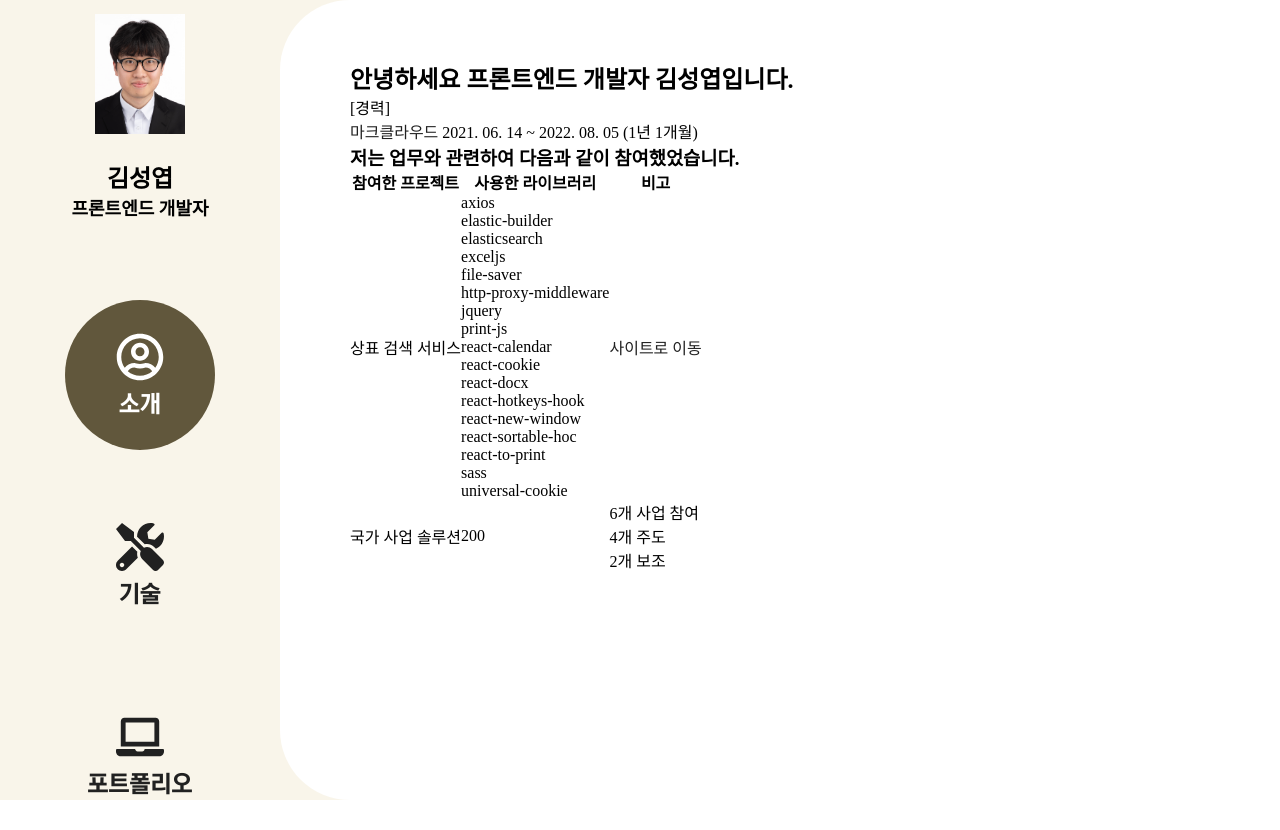
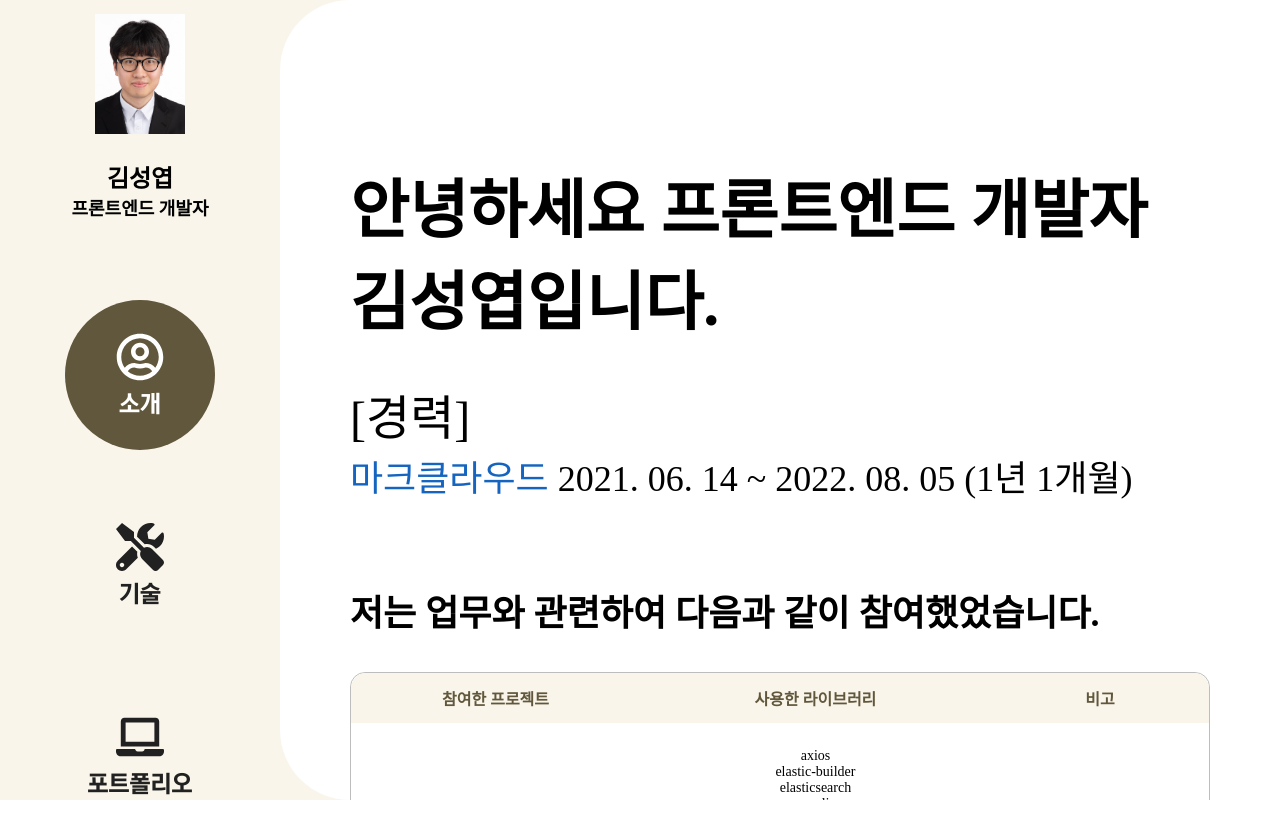
Before and after one commit to sktmcode93/resume, a React (Create React App) app: page / in a window 1280 px wide. Built offline with nearby package versions, Linux system fonts and the light colour scheme; a web font is replaced by a local one.

Commit message:
change little

```diff
--- a/package.json
+++ b/package.json
@@ -8,6 +8,7 @@
     "@testing-library/user-event": "^13.5.0",
     "axios": "^0.27.2",
     "jquery": "^3.6.0",
+    "page-scroll": "^0.3.2",
     "react": "^18.1.0",
     "react-dom": "^18.1.0",
     "react-icons": "^4.4.0",
--- a/src/styles/css/common.css
+++ b/src/styles/css/common.css
@@ -160,6 +160,61 @@
 }
 
 .scroll-design1::-webkit-scrollbar-thumb {
-  background-color: #BDBDBD;
+  background-color: #61573C;
+  border-radius: 10px;
+  background-clip: padding-box;
+  border: 2px solid transparent;
+}
+
+.scroll-design1::-webkit-scrollbar-track {
+  background-color: #B3A88A;
   border-radius: 10px;
 }
+
+.table-container {
+  width: 100%;
+  border: 1px solid #BDBDBD;
+  border-radius: 15px;
+}
+
+.table-container .table-type1 {
+  width: 100%;
+  border-collapse: collapse;
+}
+
+.table-container .table-type1 > thead {
+  background-color: #F9F5EA;
+}
+
+.table-container .table-type1 > thead th {
+  height: 50px;
+  font-size: 16px;
+  color: #61573C;
+}
+
+.table-container .table-type1 > thead th.small {
+  width: 100px;
+}
+
+.table-container .table-type1 > thead th:first-child {
+  border-radius: 15px 0 0 0;
+}
+
+.table-container .table-type1 > thead th:last-child {
+  border-radius: 0 15px 0 0;
+}
+
+.table-container .table-type1 > tbody > tr {
+  border-bottom: 1px solid #E0E0E0;
+}
+
+.table-container .table-type1 > tbody > tr > td {
+  text-align: center;
+  font-size: 14px;
+  height: 50px;
+  padding: 25px 0;
+}
+
+.table-container .table-type1 > tbody > tr:last-child {
+  border: none;
+}
--- a/src/styles/css/home.css
+++ b/src/styles/css/home.css
@@ -100,45 +100,87 @@
   padding: 60px 70px;
   background-color: white;
   overflow: auto;
+  padding-bottom: 200px;
 }
 
-.home > div {
-  font-size: 18px;
+.p-main > section.scroll-design1::-webkit-scrollbar {
+  width: 15px;
 }
 
-.home > .counts > h3 {
-  margin-bottom: 15px;
+.p-main > section.scroll-design1::-webkit-scrollbar {
+  width: 15px;
 }
 
-.home > .counts > table {
+.p-main > section.scroll-design1::-webkit-scrollbar {
+  width: 15px;
+}
+
+.home .page {
+  width: 100%;
+  height: 100%;
+  display: -webkit-box;
+  display: -ms-flexbox;
+  display: flex;
+  -webkit-box-orient: vertical;
+  -webkit-box-direction: normal;
+      -ms-flex-direction: column;
+          flex-direction: column;
+  -webkit-box-pack: center;
+      -ms-flex-pack: center;
+          justify-content: center;
+}
+
+.home .intro > h2 {
+  font-size: 64px;
+  margin-bottom: 36px;
+}
+
+.home .intro > .work-days {
+  font-size: 48px;
+}
+
+.home .intro > .work-place {
+  font-size: 36px;
+}
+
+.home .intro > .work-place > a {
+  color: #1565C0;
+}
+
+.home .counts > h3 {
+  font-size: 36px;
+  margin-bottom: 36px;
+}
+
+.home .counts > table {
   width: 100%;
 }
 
-.home > .counts > table thead {
+.home .counts > table thead {
   background-color: #1976D2;
   color: white;
 }
 
-.home > .counts > table thead th {
+.home .counts > table thead th {
   border: 1px solid white;
   padding: 5px 0;
 }
 
-.home > .counts > table tbody tr {
+.home .counts > table tbody tr {
   border-bottom: 1px solid #1976D2;
 }
 
-.home > .counts > table td {
+.home .counts > table td {
   text-align: center;
   padding: 10px 0;
 }
 
-.home > .counts > table td > ol {
+.home .counts > table td > ol {
   border: 1px solid #212121;
   width: 120px;
 }
 
-.home > .counts > table td > ol > li {
+.home .counts > table td > ol > li {
   display: -webkit-box;
   display: -ms-flexbox;
   display: flex;
@@ -148,17 +190,17 @@
           flex-direction: row;
 }
 
-.home > .counts > table td > ol > li > h5 {
+.home .counts > table td > ol > li > h5 {
   width: 50px;
 }
 
-.home > .counts > table td > ol > li > span {
+.home .counts > table td > ol > li > span {
   display: block;
   width: 60px;
   text-align: center;
 }
 
-.home > .counts > table td > a {
+.home .counts > table td > a {
   color: #1565C0;
   font-weight: bold;
 }
@@ -176,12 +218,40 @@
           align-items: center;
 }
 
+.skills article > h3 {
+  width: 90%;
+  text-align: left;
+  font-size: 48px;
+  margin-bottom: 72px;
+}
+
+.skills article > h3 > b {
+  color: #61573C;
+}
+
+.skills article .image-box {
+  position: relative;
+  width: 200px;
+  height: 200px;
+  background-color: #F9F5EA;
+  border-radius: 50%;
+}
+
+.skills article .image-box > img {
+  position: absolute;
+  left: 0;
+  right: 0;
+  top: 0;
+  bottom: 0;
+  width: auto;
+  height: auto;
+  max-width: 80%;
+  max-height: 80%;
+  margin: auto;
+}
+
 .skills .develope {
   width: 100%;
-}
-
-.skills .develope > h3 {
-  font-size: 48px;
   margin-bottom: 72px;
 }
 
@@ -196,22 +266,6 @@
   width: 90%;
   min-width: 720px;
   overflow: auto;
-}
-
-.skills .develope > ul::-webkit-scrollbar {
-  width: 10px;
-}
-
-.skills .develope > ul::-webkit-scrollbar-thumb {
-  background-color: #61573C;
-  border-radius: 10px;
-  background-clip: padding-box;
-  border: 2px solid transparent;
-}
-
-.skills .develope > ul::-webkit-scrollbar-track {
-  background-color: #B3A88A;
-  border-radius: 10px;
 }
 
 .skills .develope > ul > li {
@@ -235,25 +289,65 @@
   font-family: "NotoSansRegular";
 }
 
-.skills .develope > ul > li .image-box {
-  position: relative;
-  width: 200px;
-  height: 200px;
-  background-color: #F9F5EA;
-  border-radius: 50%;
+.skills .work > ul {
+  width: 90%;
+  border: 1px solid #61573C;
+  border-radius: 8px;
 }
 
-.skills .develope > ul > li .image-box > img {
-  position: absolute;
-  left: 0;
-  right: 0;
-  top: 0;
-  bottom: 0;
-  width: auto;
-  height: auto;
-  max-width: 80%;
-  max-height: 80%;
-  margin: auto;
+.skills .work > ul > li {
+  display: -webkit-box;
+  display: -ms-flexbox;
+  display: flex;
+  -webkit-box-orient: horizontal;
+  -webkit-box-direction: normal;
+      -ms-flex-direction: row;
+          flex-direction: row;
+  -webkit-box-align: center;
+      -ms-flex-align: center;
+          align-items: center;
+  width: 100%;
+  border-bottom: 1px solid #61573C;
+}
+
+.skills .work > ul > li > div {
+  display: -webkit-box;
+  display: -ms-flexbox;
+  display: flex;
+  -webkit-box-orient: vertical;
+  -webkit-box-direction: normal;
+      -ms-flex-direction: column;
+          flex-direction: column;
+  -webkit-box-pack: center;
+      -ms-flex-pack: center;
+          justify-content: center;
+  -webkit-box-align: center;
+      -ms-flex-align: center;
+          align-items: center;
+  width: 200px;
+  border-right: 1px solid #61573C;
+}
+
+.skills .work > ul > li > div > h5 {
+  width: 100%;
+  text-align: center;
+  font-family: "NotoSansBold";
+  font-size: 18px;
+}
+
+.skills .work > ul > li > div > .image-box {
+  width: 180px;
+  height: 180px;
+}
+
+.skills .work > ul > li:last-child {
+  border: none;
+}
+
+.skills .work > ul > li > p {
+  width: calc(100% - 200px);
+  padding-left: 24px;
+  font-size: 24px;
 }
 
 .portfolio {
--- a/src/styles/css/reset.css
+++ b/src/styles/css/reset.css
@@ -3,6 +3,7 @@
   padding: 0;
   -webkit-box-sizing: border-box;
           box-sizing: border-box;
+  font-family: "NotoSansRegular";
 }
 
 ul,
--- a/src/styles/scss/common.scss
+++ b/src/styles/scss/common.scss
@@ -116,7 +116,66 @@
     }
 
     &::-webkit-scrollbar-thumb {
-        background-color: $gray400;
+        background-color: $dark;
+        border-radius: 10px;
+        background-clip: padding-box;
+        border: 2px solid transparent;
+    }
+
+    &::-webkit-scrollbar-track {
+        background-color: $brown;
         border-radius: 10px;
     }
 }
+
+.table-container {
+    width: 100%;
+    border: 1px solid $gray400;
+    border-radius: 15px;
+
+    .table-type1 {
+        width: 100%;
+        border-collapse: collapse;
+
+        >thead {
+            background-color: $mainBg;
+
+            th {
+                height: 50px;
+                font-size: 16px;
+                color: $dark;
+
+                &.small {
+                    width: 100px;
+                }
+
+                &:first-child {
+                    border-radius: 15px 0 0 0;
+                }
+
+                &:last-child {
+                    border-radius: 0 15px 0 0;
+                }
+            }
+        }
+
+        >tbody {
+
+            >tr {
+                border-bottom: 1px solid $gray300;
+
+                >td {
+                    text-align: center;
+                    font-size: 14px;
+                    height: 50px;
+                    padding: 25px 0;
+
+                }
+
+                &:last-child {
+                    border: none;
+                }
+            }
+        }
+    }
+}
--- a/src/styles/scss/home.scss
+++ b/src/styles/scss/home.scss
@@ -78,21 +78,59 @@
         padding: 60px 70px;
         background-color: white;
         overflow: auto;
+        padding-bottom: 200px;
+
+        &.scroll-design1 {
+            &::-webkit-scrollbar {
+                width: 15px;
+            }
+
+            &::-webkit-scrollbar {
+                width: 15px;
+            }
+
+            &::-webkit-scrollbar {
+                width: 15px;
+            }
+        }
     }
 }
 
 // 소개 홈페이지
 .home {
 
-    >div {
-        font-size: 18px;
+    .page {
+        width: 100%;
+        height: 100%;
+        @include flex-style(column, center);
     }
 
-    >.work-days {}
+    .intro {
+        >h2 {
+            font-size: 64px;
+            margin-bottom: 36px;
+        }
 
-    >.counts {
+        >.work-days {
+            font-size: 48px;
+        }
+
+        >.work-place {
+            font-size: 36px;
+
+            >a {
+                color: $blue800;
+
+            }
+        }
+
+    }
+
+
+    .counts {
         >h3 {
-            margin-bottom: 15px;
+            font-size: 36px;
+            margin-bottom: 36px;
         }
 
         >table {
@@ -151,15 +189,39 @@
 .skills {
     article {
         @include flex-style(column, $alignVal : center);
+
+        >h3 {
+            width: 90%;
+            text-align: left;
+            font-size: 48px;
+            margin-bottom: 72px;
+
+            >b {
+                color: $dark;
+            }
+        }
+
+        .image-box {
+            position: relative;
+            width: 200px;
+            height: 200px;
+            background-color: $mainBg;
+            border-radius: 50%;
+
+            >img {
+                @include position-style($top: 0, $left: 0, $bottom: 0, $right: 0);
+                width: auto;
+                height: auto;
+                max-width: 80%;
+                max-height: 80%;
+                margin: auto;
+            }
+        }
     }
 
     .develope {
         width: 100%;
-
-        >h3 {
-            font-size: 48px;
-            margin-bottom: 72px;
-        }
+        margin-bottom: 72px;
 
         >ul {
             @include flex-style();
@@ -167,21 +229,7 @@
             min-width: 720px;
             overflow: auto;
 
-            &::-webkit-scrollbar {
-                width: 10px;
-            }
 
-            &::-webkit-scrollbar-thumb {
-                background-color: $dark;
-                border-radius: 10px;
-                background-clip: padding-box;
-                border: 2px solid transparent;
-            }
-
-            &::-webkit-scrollbar-track {
-                background-color: $brown;
-                border-radius: 10px;
-            }
 
             >li {
                 @include flex-style($alignVal : center);
@@ -194,25 +242,50 @@
                     font-family: $NotoRegular;
                 }
 
-                .image-box {
-                    position: relative;
+            }
+        }
+    }
+
+    .work {
+        >ul {
+            width: 90%;
+            border: 1px solid $dark;
+            border-radius: 8px;
+
+            >li {
+                @include flex-style($alignVal :center);
+                width: 100%;
+                border-bottom: 1px solid $dark;
+
+                >div {
+                    @include flex-style(column, center, center);
                     width: 200px;
-                    height: 200px;
-                    background-color: $mainBg;
-                    border-radius: 50%;
+                    border-right: 1px solid $dark;
 
-                    >img {
-                        @include position-style($top: 0, $left: 0, $bottom: 0, $right: 0);
-                        width: auto;
-                        height: auto;
-                        max-width: 80%;
-                        max-height: 80%;
-                        margin: auto;
+                    >h5 {
+                        width: 100%;
+                        text-align: center;
+                        font-family: $NotoBold;
+                        font-size: 18px;
+                    }
+
+                    >.image-box {
+                        width: 180px;
+                        height: 180px;
                     }
                 }
 
-                &:hover {}
+                &:last-child {
+                    border: none;
+                }
+
+                >p {
+                    width: calc(100% - 200px);
+                    padding-left: 24px;
+                    font-size: 24px;
+                }
             }
+
         }
     }
 }
--- a/src/styles/scss/reset.scss
+++ b/src/styles/scss/reset.scss
@@ -4,6 +4,7 @@
     margin: 0;
     padding: 0;
     box-sizing: border-box;
+    font-family: $NotoRegular;
 }
 
 ul,
```
Also changed, not shown: 1 other file (tests, documents, lock files or other folders).
